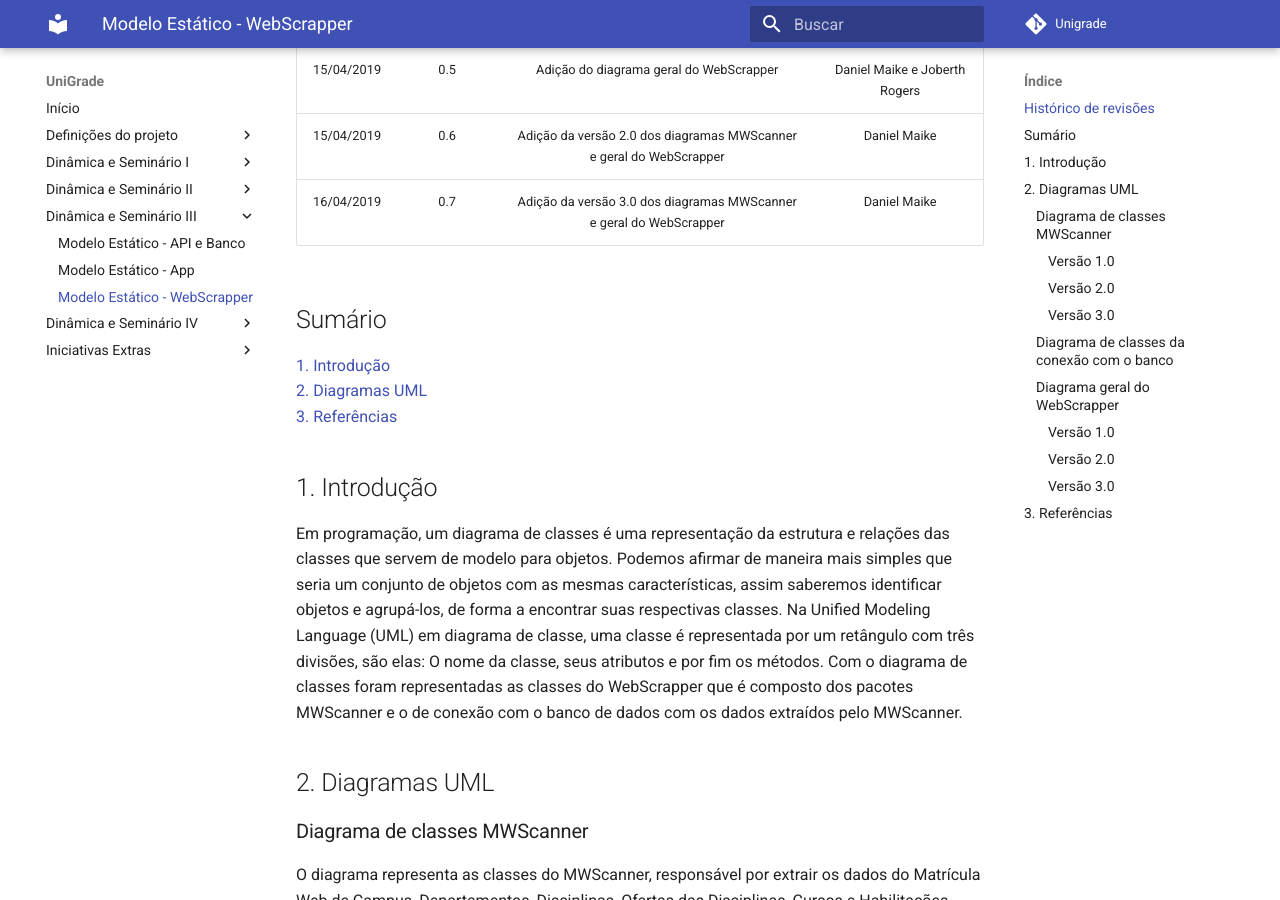
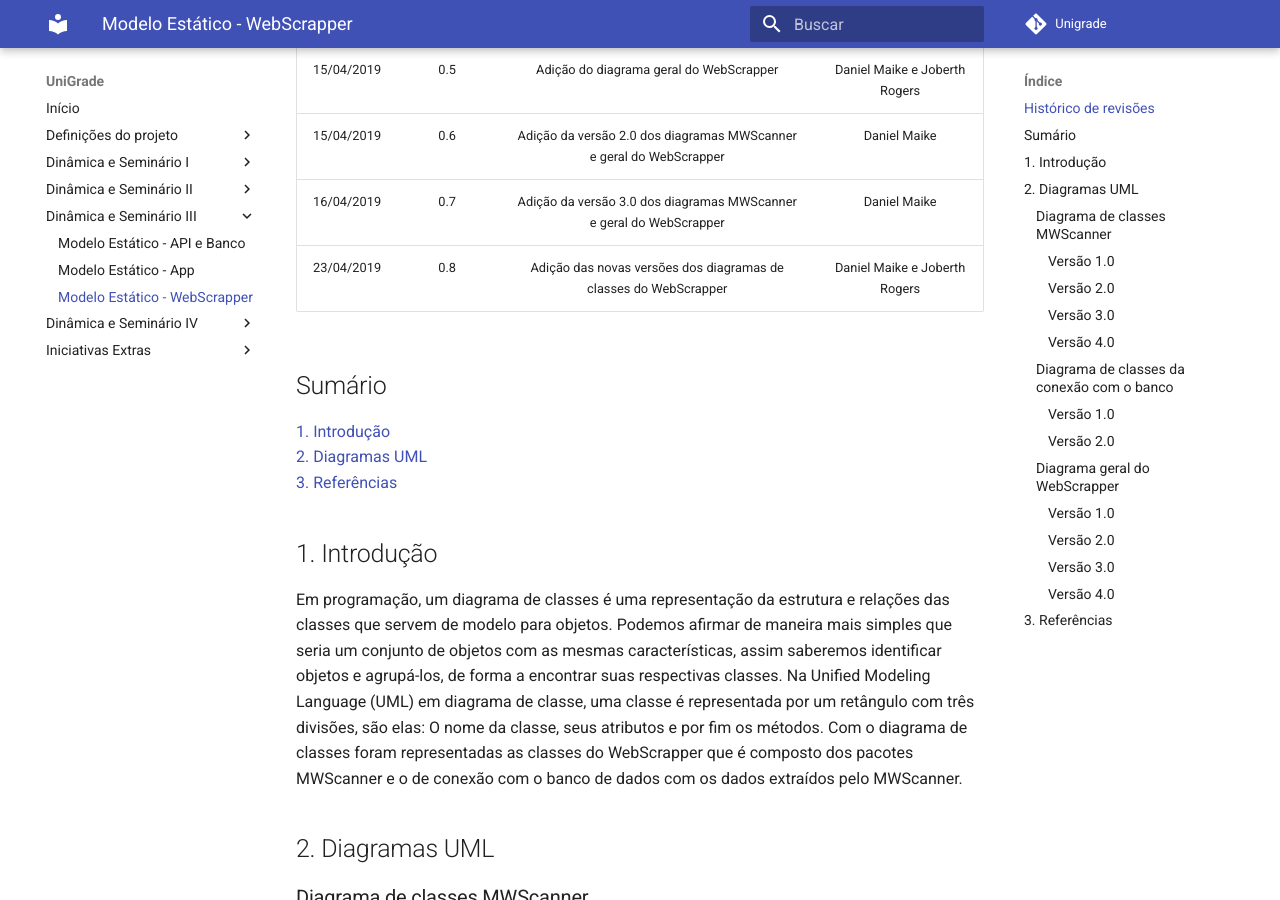
Before and after one commit to ads-unigrade-2019-1/Wiki, an MkDocs documentation site: the page built from docs/dinamica03/webscrapper.md, in a window 1280 px wide and 900 px high, scrolled down 431 px. Built offline with MkDocs 1.6.1 and Material for MkDocs 9.7.7, drawn with Linux system fonts in a browser that asks for light colours; some of the changed text lies outside the part shown.

Commit message:
Added new versions of webscrapper class diagrams
Signed-off-by: DanMke <danmke@hotmail.com>

Co-authored-by: joberth.rogers18 <joberth.rogers18@gmail.com>

```diff
--- a/docs/dinamica03/webscrapper.md
+++ b/docs/dinamica03/webscrapper.md
@@ -11,6 +11,7 @@
 |15/04/2019|   0.5    | Adição do diagrama geral do WebScrapper     |  Daniel Maike e Joberth Rogers |
 |15/04/2019|   0.6    | Adição da versão 2.0 dos diagramas MWScanner e geral do WebScrapper     |  Daniel Maike |
 |16/04/2019|   0.7    | Adição da versão 3.0 dos diagramas MWScanner e geral do WebScrapper     |  Daniel Maike |
+|23/04/2019|   0.8    | Adição das novas versões dos diagramas de classes do WebScrapper     |  Daniel Maike e Joberth Rogers |
 
 ## Sumário
 
@@ -41,11 +42,21 @@
 
 ![mwscannerv3](img/MWScannerv3.jpg)
 
+#### Versão 4.0
+
+![mwscannerv4](img/MWScannerv4.jpg)
+
 ### Diagrama de classes da conexão com o banco
 
 O diagrama representa as classes da conexão com o banco de dados, responsável por tratar e preparar os dados extraídos pelo MWScanner para serem enviados ao banco de dados.
 
+#### Versão 1.0
+
 ![bancoconnection](img/umlconexaobanco.png)
+
+#### Versão 2.0
+
+![bancoconnectionv2](img/umlconexaobancov2.jpg)
 
 ### Diagrama geral do WebScrapper
 
@@ -63,6 +74,10 @@
 
 ![geralv3](img/scannerEBancov3.jpg)
 
+#### Versão 4.0
+
+![geralv4](img/scannerEBancov4.jpg)
+
 ## 3. Referências
 
 * <https://online.visual-paradigm.com/tutorials/package-diagram-tutorial/> <br>
```
Also changed, not shown: docs/dinamica03/img/MWScannerv4.jpg (added), docs/dinamica03/img/scannerEBancov4.jpg (added), docs/dinamica03/img/umlconexaobancov2.jpg (added).
